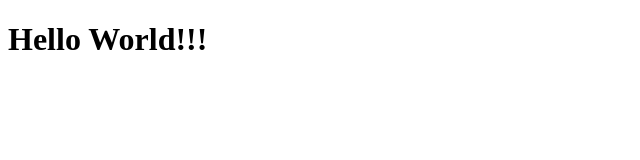
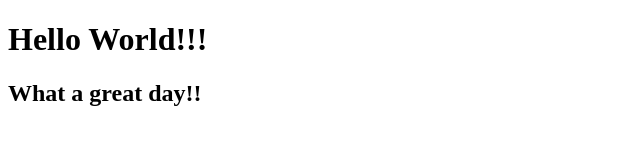
Before and after one commit to mjohar4/summer2020, a plain HTML site: page site/index.html in a window 1280 px wide. Shown: the whole page, without its empty margins (0-640 px from the left). Drawn offline with Linux system fonts and the light colour scheme.

Commit message:
A small changes in page's content.

```diff
--- a/site/index.html
+++ b/site/index.html
@@ -5,5 +5,6 @@
 </head>
 <body>
 <h1>Hello World!!!</h1>
+<h2>What a great day!!</h2>
 </body>
 </html>
```
